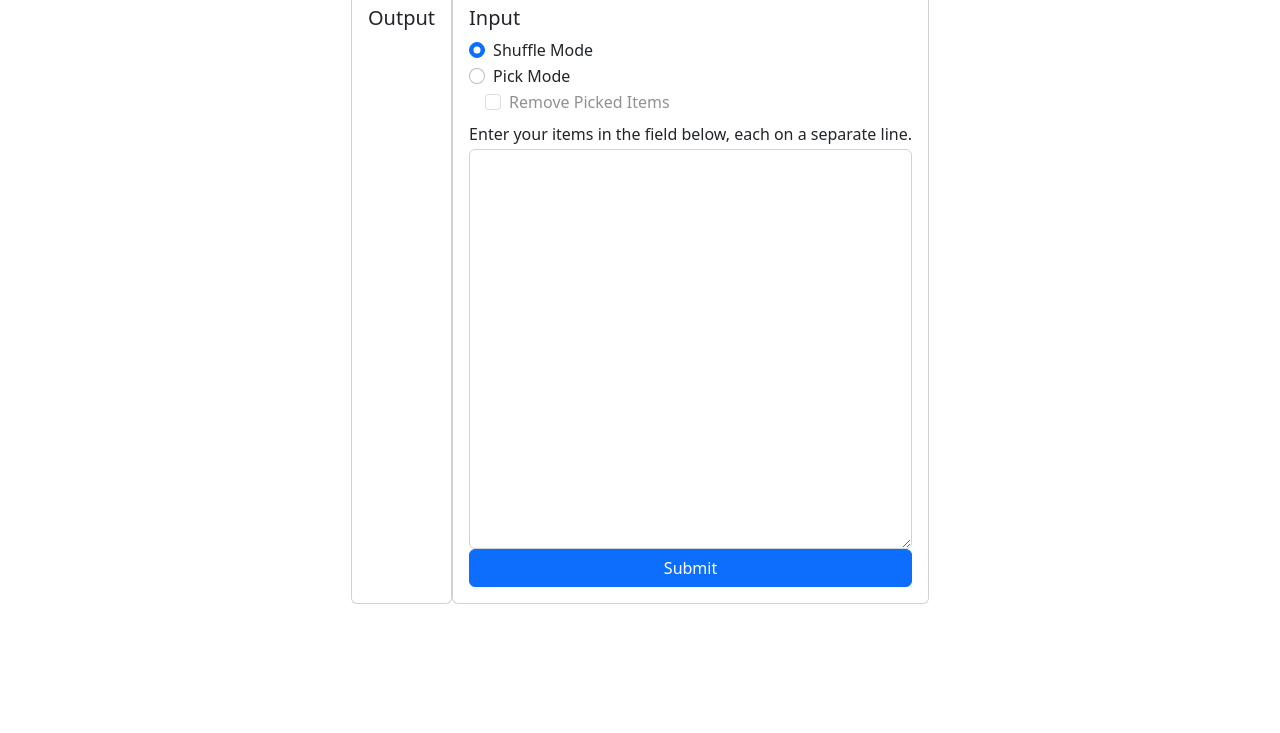
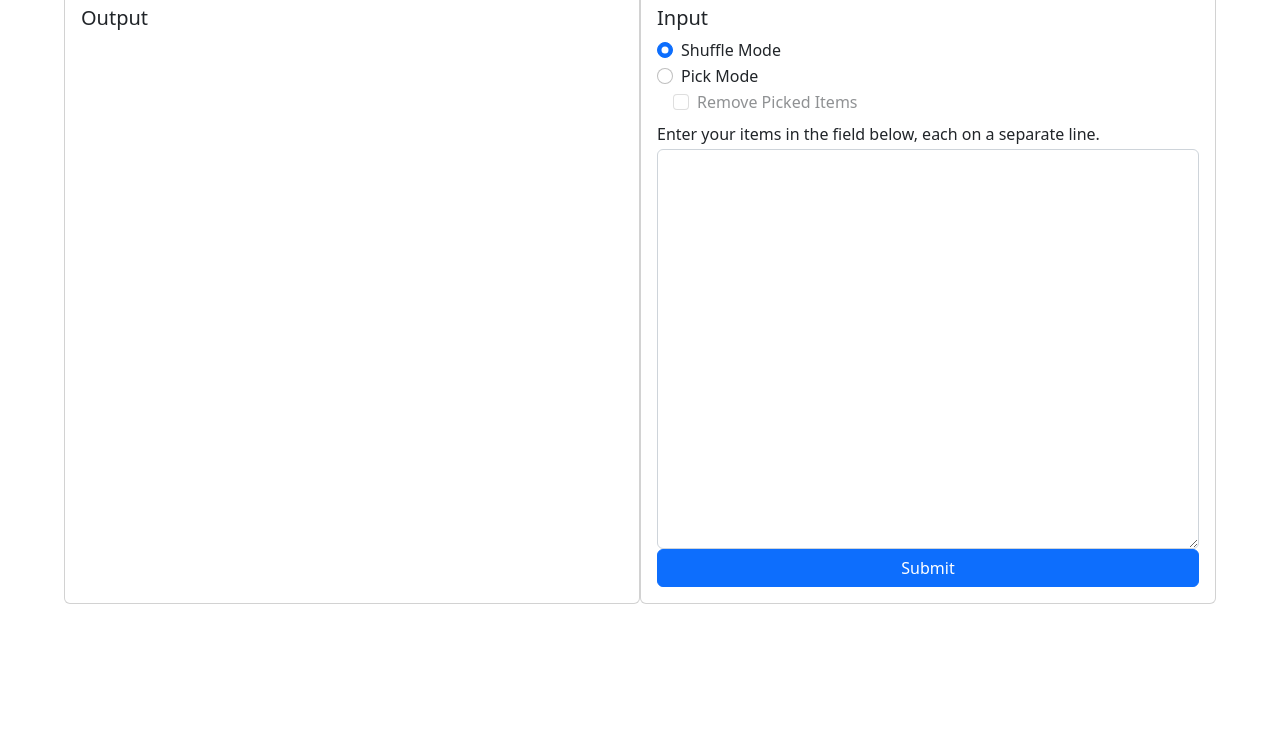
Before and after one commit to jeffbalagosa/pick-or-shuffle, a plain HTML site: page index.html in a window 1280 px wide. Shown: the part 67-800 px from the top of the page. Drawn offline with nearby package versions, Linux system fonts and the light colour scheme.

Commit message:
Adjusted widths for .card and main in styles.css.

```diff
--- a/styles.css
+++ b/styles.css
@@ -1,3 +1,12 @@
+main {
+  width: 90%;
+  margin: 0 auto;
+}
+
+.card {
+  width: 50%;
+}
+
 p#text-area-instructions {
   margin-top: 0.5rem;
   margin-bottom: 0.2rem;
```
